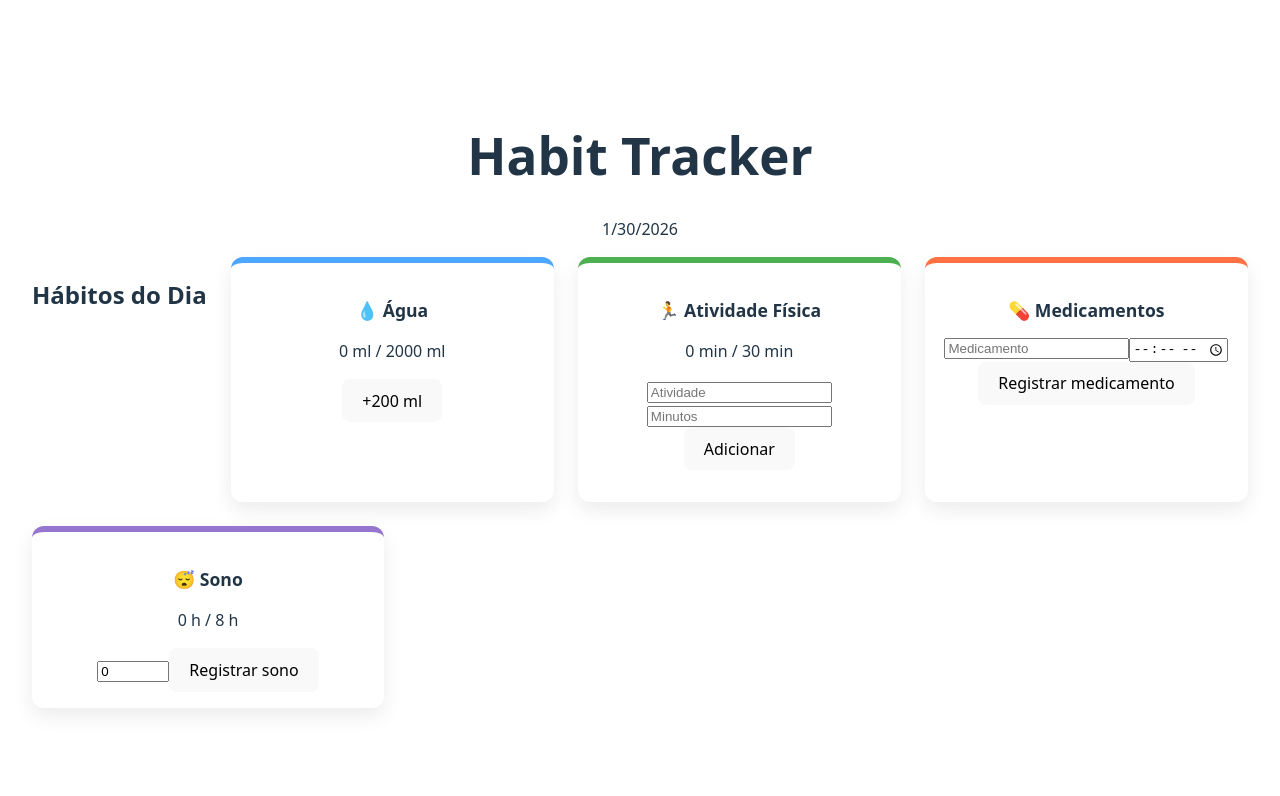
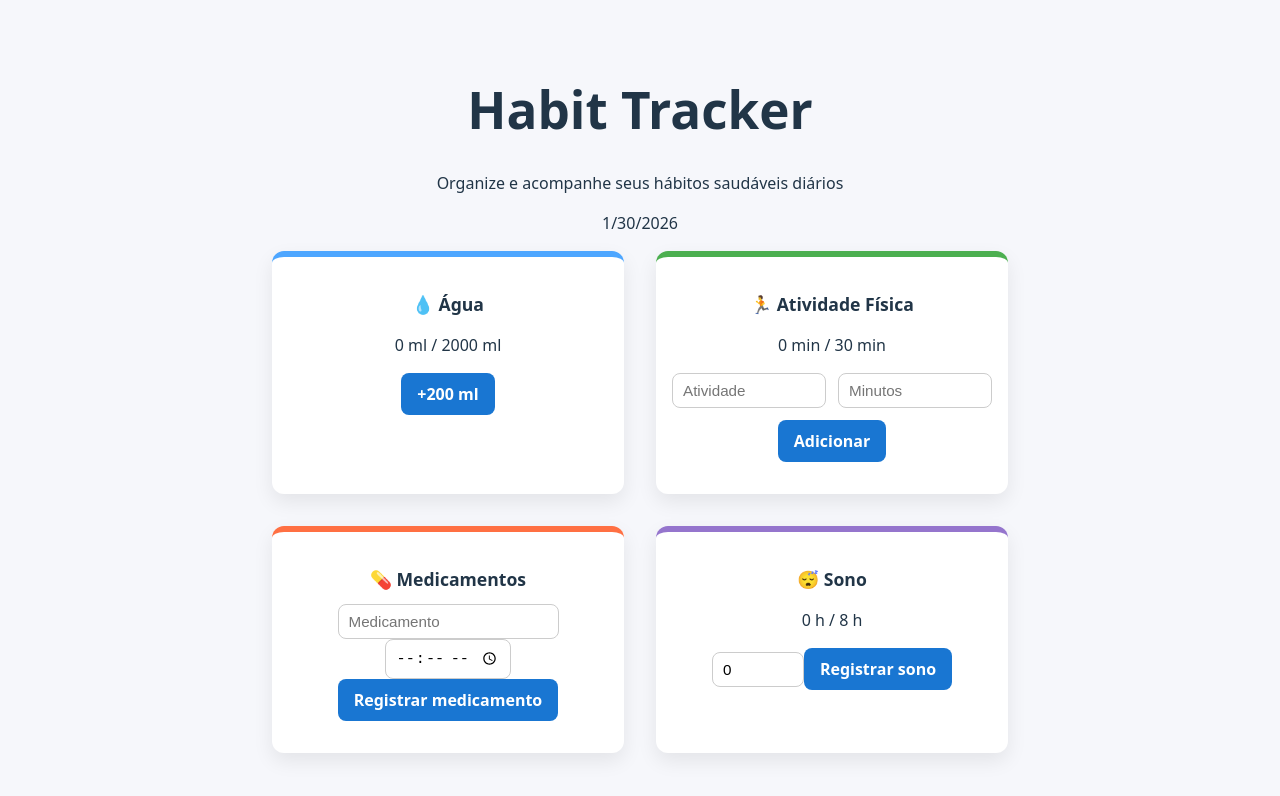
Before and after one commit to lscxxxxx/habit-tracker, a React (Vite) app: page / in a window 1280 px wide. Shown: the top 796 px of the page. Built offline with nearby package versions, Linux system fonts and the light colour scheme.

Commit message:
style: ajustes na grid, inputs, buttons e background

```diff
--- a/src/App.css
+++ b/src/App.css
@@ -5,17 +5,25 @@
   text-align: center;
 }
 
+html {
+  font-size: 16px;
+}
+
+body {
+  background-color: #f6f7fb;
+}
+
 .dashboard {
-  display: flex;
-  flex-wrap: wrap;
-  gap: 24px;
-  align-items: stretch;
+  display: grid;
+  grid-template-columns: repeat(2, 1fr);
+  gap: 32px;
+  justify-items: center;
 }
 
 .habit-card {
-  flex: 1 1 260px;
+  width: 100%;
   max-width: 320px;
-  background: #fff;
+  background: #ffffff;
   border-radius: 12px;
   padding: 16px;
   box-shadow: 0 8px 20px rgba(0, 0, 0, 0.08);
@@ -31,3 +39,79 @@
   margin-bottom: 12px;
   font-size: 1.1rem;
 }
+
+.header {
+  margin-bottom: 32px;
+  text-align: center;
+}
+
+.header h1 {
+  font-size: 2rem;
+  margin-bottom: 8px;
+}
+
+.header p {
+  font-size: 1.25rem;
+  color: #555;
+}
+
+.data-info {
+  margin-top: 12px;
+  font-size: 2rem;
+  color: #666;
+}
+
+.card h3 {
+  font-size: 1.15rem;
+}
+
+.card p,
+.card label,
+.card input,
+.card button {
+  font-size: 0.95rem;
+}
+
+button {
+  background-color: #1976d2;
+  color: #fff;
+  border: none;
+  padding: 10px 16px;
+  border-radius: 8px;
+  font-weight: 600;
+  cursor: pointer;
+  transition: background-color 0.2s ease, transform 0.1s ease;
+}
+
+button:hover {
+  background-color: #1565c0;
+  transform: translateY(-1px);
+}
+
+button:active {
+  transform: translateY(0);
+}
+
+input {
+  border: 1px solid #ccc;
+  border-radius: 8px;
+  padding: 8px 10px;
+  font-size: 0.95rem;
+  outline: none;
+}
+
+input:focus {
+  border-color: #1976d2;
+  box-shadow: 0 0 0 2px rgba(25, 118, 210, 0.15);
+}
+
+.form-row {
+  display: flex;
+  gap: 12px;
+  margin-bottom: 12px;
+}
+
+.form-row input {
+  flex: 1;
+  min-width: 0;
+}
--- a/src/App.jsx
+++ b/src/App.jsx
@@ -2,11 +2,8 @@ import './App.css'
 import { useState } from 'react'
 import Header from './components/Header'
 import HabitDashboard from './components/HabitDashboard'
-import DataInfo from './components/DataInfo'
 
 function App() {
-  const [date] = useState(new Date())
-
   const [water, setWater] = useState(0)
   const waterGoal = 2000
 
@@ -44,7 +41,6 @@ function App() {
   return (
     <>
       <Header />
-      <DataInfo date={date} />
       <HabitDashboard
         water={water}
         waterGoal={waterGoal}
--- a/src/components/HabitDashboard.jsx
+++ b/src/components/HabitDashboard.jsx
@@ -18,7 +18,6 @@ export default function HabitDashboard({ water,
                                         }) {
     return (
         <div className="dashboard">
-            <h2>Hábitos do Dia</h2>
             <WaterHabit
                 value={water}
                 goal={waterGoal}
--- a/src/components/Header.jsx
+++ b/src/components/Header.jsx
@@ -1,7 +1,14 @@
+import { useState } from 'react'
+import DataInfo from './DataInfo'
+
 export default function Header() {
+    const [date] = useState(new Date())
+
     return (
         <div>
             <h1>Habit Tracker</h1>
+            <p>Organize e acompanhe seus hábitos saudáveis diários</p>
+            <DataInfo date={date} />
         </div>
     );
 }
--- a/src/components/habits/ExerciseHabit.jsx
+++ b/src/components/habits/ExerciseHabit.jsx
@@ -13,14 +13,16 @@ export default function ExerciseHabit({ data, goal, onAdd }) {
 
     return (
         <HabitCard title="🏃 Atividade Física" color="#4caf50">
-            <p>{ data.totalMinutes } min / { goal } min</p>
-            <input placeholder="Atividade" value={activity} onChange={e => setActivity(e.target.value)}/>
-            <input placeholder="Minutos" value={minutes} onChange={e => setMinutes(e.target.value)}/>
+            <p>{data.totalMinutes} min / {goal} min</p>
+            <div className="form-row">
+                <input placeholder="Atividade" value={activity} onChange={e => setActivity(e.target.value)} />
+                <input placeholder="Minutos" value={minutes} onChange={e => setMinutes(e.target.value)} />
+            </div>
             <button onClick={handleAdd}>Adicionar</button>
             <ul>
-                { data.activities.map((item, index) => (
-                    <li key={ index }>{ item.name } – { item.minutes } min</li>
-                )) }
+                {data.activities.map((item, index) => (
+                    <li key={index}>{item.name} – {item.minutes} min</li>
+                ))}
             </ul>
         </HabitCard>
     );
```
